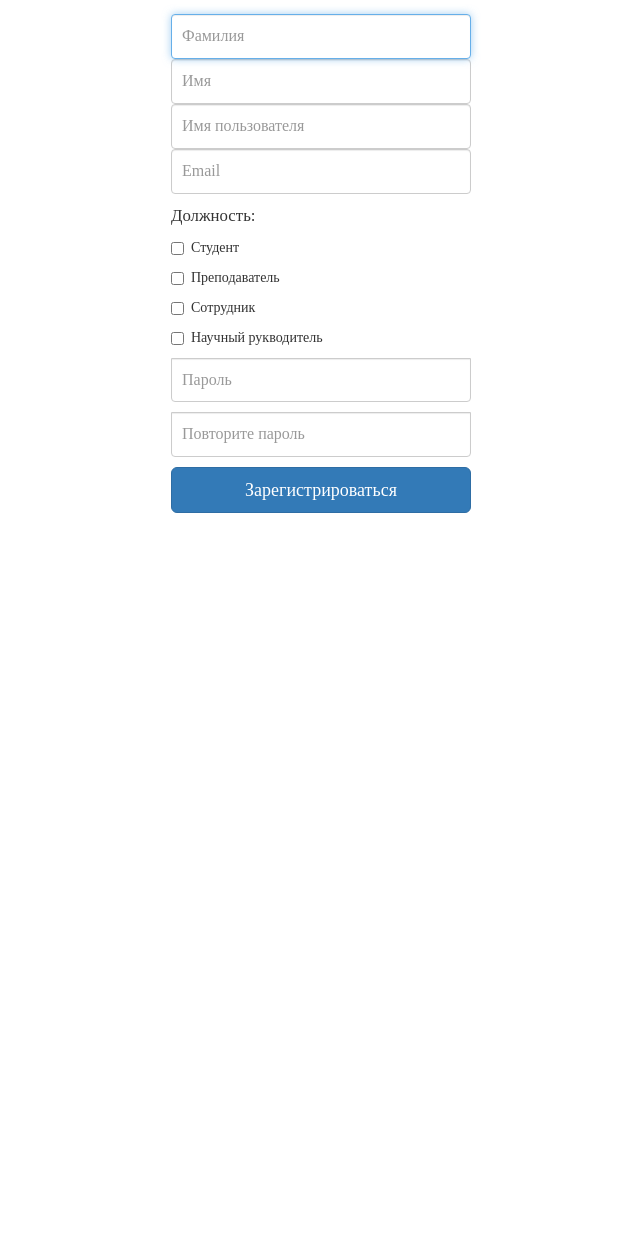
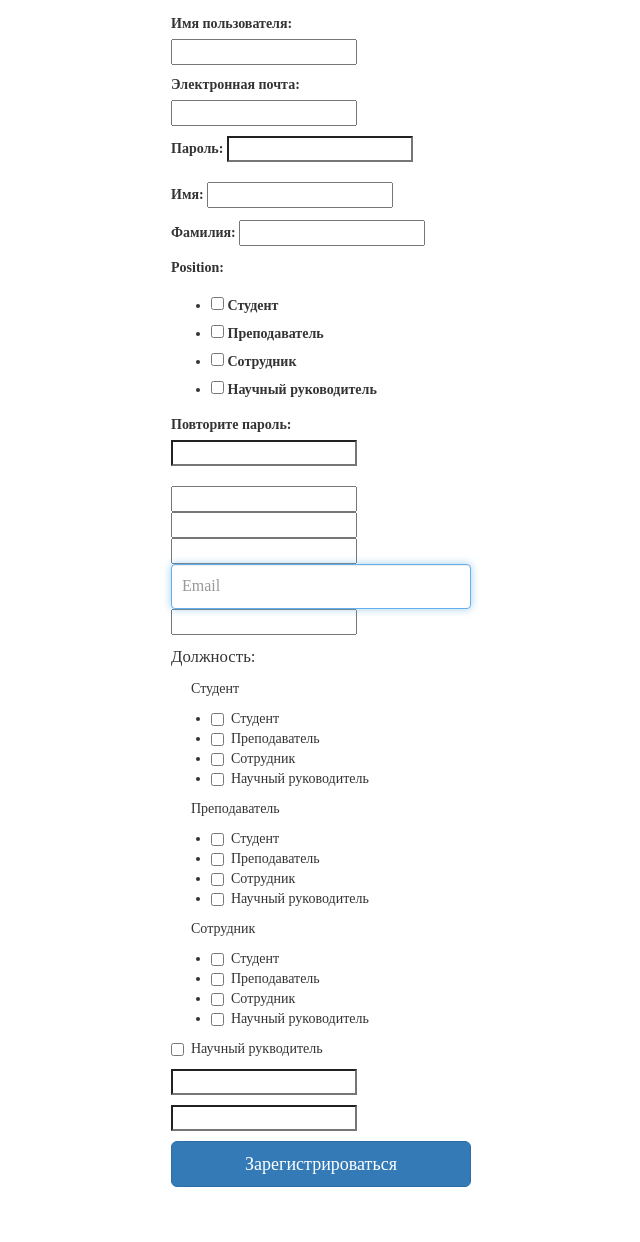
Before and after one commit to Roomanidzee/DistribSystem, a Django app: page /accounts/register/ in a window 1280 px wide. Shown: the part 300-1542 px from the top of the page, without its empty margins (319-959 px from the left). Before the commit the page ends 813 px from the top, so only its background shows below. Run offline with Django 3.2, Linux system fonts and the light colour scheme; parts of the project's set-up code (start-up, migrations or seed data) failed here and were passed over; grey boxes are pictures that could not be loaded.

Commit message:
Added forms to new register.html

```diff
--- a/distrib_system/userroles/templates/register.html
+++ b/distrib_system/userroles/templates/register.html
@@ -24,35 +24,52 @@
       </header>
       <div class="container">
 
-        <form class="form-signin">
+        <form class="form-signin" action = "" method = "post">
+        {{ form.as_p }}
 
           <label for="inputLastname" class="sr-only">Фамилия</label>
-          <input type="text" id="inputLastname" class="form-control" placeholder="Фамилия" required autofocus>
+          <!--<input type="text" id="inputLastname" class="form-control" placeholder="Фамилия" required autofocus>-->
+          {{ form.last_name}}
 
           <label for="inputFirstname" class="sr-only">Имя</label>
-          <input type="text" id="inputFirstname" class="form-control" placeholder="Имя" required autofocus>
+          <!--<input type="text" id="inputFirstname" class="form-control" placeholder="Имя" required autofocus>-->
+          {{ form.first_name }}
 
           <label for="inputUsername" class="sr-only">Имя пользователя</label>
-          <input type="text" id="inputUsername" class="form-control" placeholder="Имя пользователя" required autofocus>
+          <!--<input type="text" id="inputUsername" class="form-control" placeholder="Имя пользователя" required autofocus>-->
+          {{ form.username }}
 
           <label for="inputEmail" class="sr-only">Email address</label>
           <input type="email" id="inputEmail" class="form-control" placeholder="Email" required autofocus>
+          {{ form.email }}
 
           <div class="checkbox">
             <p><big>Должность:</big></p>
             <p>
               <label>
-                <input type="checkbox">Студент
+                <!--<input type="checkbox">-->
+
+                Студент
+
+                {{form.position}}
               </label>
             </p>
             <p>
               <label>
-                <input type="checkbox">Преподаватель
+                <!--<input type="checkbox">-->
+
+                Преподаватель
+
+                {{form.position}}
               </label>
             </p>
             <p>
               <label>
-                <input type="checkbox">Сотрудник
+                <!--<input type="checkbox">-->
+
+                Сотрудник
+
+                {{form.position}}
               </label>
             </p>
             <p>
@@ -63,10 +80,13 @@
           </div>
 
           <label for="inputPassword" class="sr-only">Password</label>
-          <input type="password" id="inputPassword" class="form-control" placeholder="Пароль" required autofocus>
+          <!--<input type="password" id="inputPassword" class="form-control" placeholder="Пароль" required autofocus>-->
+          {{ form.password }}
+
 
           <label for="inputPassword" class="sr-only">Password</label>
-          <input type="password" id="inputPassword" class="form-control" placeholder="Повторите пароль" required  autofocus>
+          <!--<input type="password" id="inputPassword" class="form-control" placeholder="Повторите пароль" required  autofocus>-->
+          {{ form.pass2 }}
 
           <button class="btn btn-lg btn-primary btn-block button-margin" type="submit">Зарегистрироваться</button>
 
```
